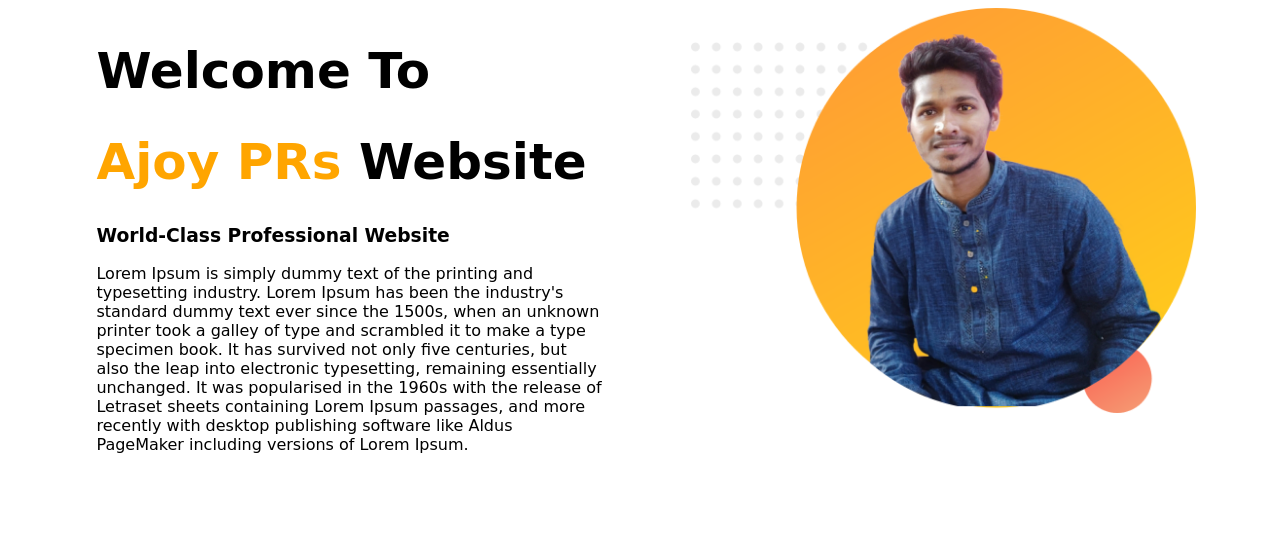
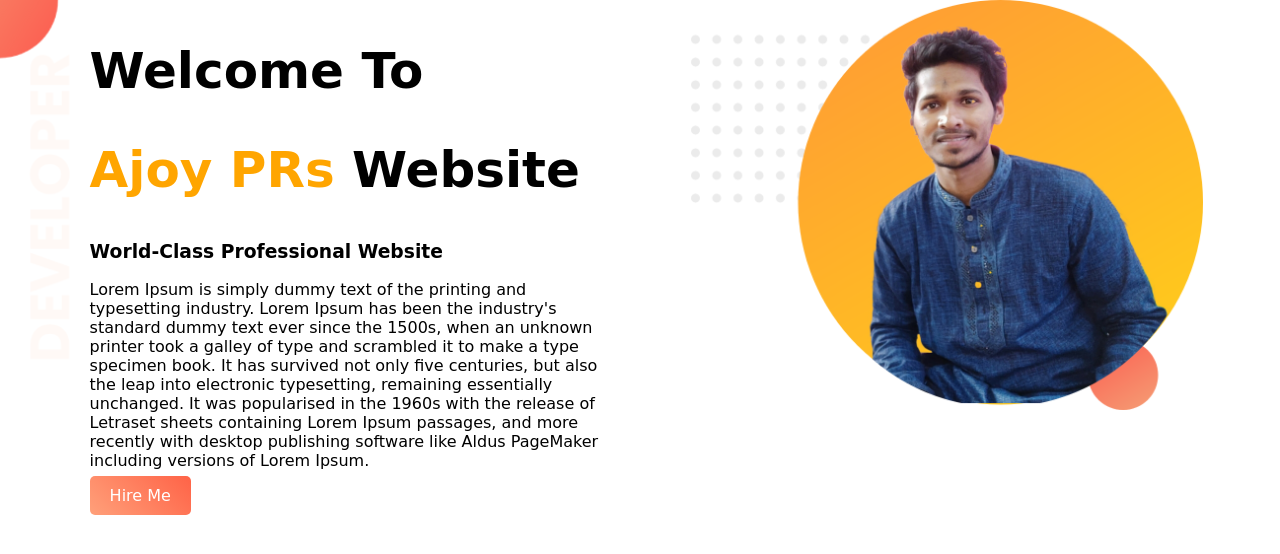
Before and after one commit to ajoy100/Web-Portfolio, a plain HTML site: page index.html in a window 1280 px wide. Drawn offline with Linux system fonts and the light colour scheme; a web font is replaced by a local one.

Commit message:
update today

```diff
--- a/index.html
+++ b/index.html
@@ -8,10 +8,14 @@
     <link rel="stylesheet" href="style.css">
 </head>
 <body>
-    <div class="half-width"><h1>Welcome To</h1>
-        <h1><span class="line-heighlight">Ajoy PRs</span> Website</h1>
-        <h3>World-Class Professional Website</h3>
-        <p>Lorem Ipsum is simply dummy text of the printing and typesetting industry. Lorem Ipsum has been the industry's standard dummy text ever since the 1500s, when an unknown printer took a galley of type and scrambled it to make a type specimen book. It has survived not only five centuries, but also the leap into electronic typesetting, remaining essentially unchanged. It was popularised in the 1960s with the release of Letraset sheets containing Lorem Ipsum passages, and more recently with desktop publishing software like Aldus PageMaker including versions of Lorem Ipsum.</p></div>
-        <div class="half-width"><img src="images/Ajoy.png" alt=""></div>
+    <section class="top-banner">
+        <div class="half-width"><h1>Welcome To</h1>
+            <h1><span class="line-heighlight">Ajoy PRs</span> Website</h1>
+            <h3>World-Class Professional Website</h3>
+            <p>Lorem Ipsum is simply dummy text of the printing and typesetting industry. Lorem Ipsum has been the industry's standard dummy text ever since the 1500s, when an unknown printer took a galley of type and scrambled it to make a type specimen book. It has survived not only five centuries, but also the leap into electronic typesetting, remaining essentially unchanged. It was popularised in the 1960s with the release of Letraset sheets containing Lorem Ipsum passages, and more recently with desktop publishing software like Aldus PageMaker including versions of Lorem Ipsum.</p>
+            <a class="link-button" target="_blank" href="https://www.linkedin.com/in/ajoy-banik-825430193/">Hire Me</a>
+        </div>
+            <div class="half-width"><img src="images/Ajoy.png" alt=""></div>
+    </section>
 </body>
 </html>
--- a/style.css
+++ b/style.css
@@ -1,5 +1,5 @@
-*{
-
+body{
+     margin: 0;
     font-family: 'Simonetta', cursive;
 }
 h1{
@@ -17,3 +17,19 @@ h1{
 .half-width img{
     width: 100%;
 }
+.top-banner{
+    background-image: url("images/top-banner.png");
+    background-repeat: no-repeat;
+}
+section{
+    height: 500px;
+}
+.link-button{
+    text-decoration: none;
+    background-image: linear-gradient(45deg,lightsalmon,tomato);
+    color: white;
+    padding: 10px 20px;
+    border-radius: 5px;
+    font-weight: 700px;
+
+}
```
